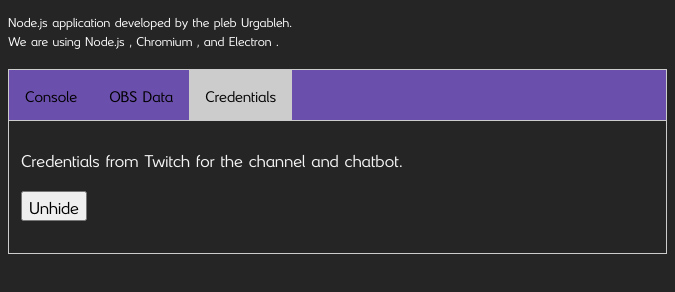
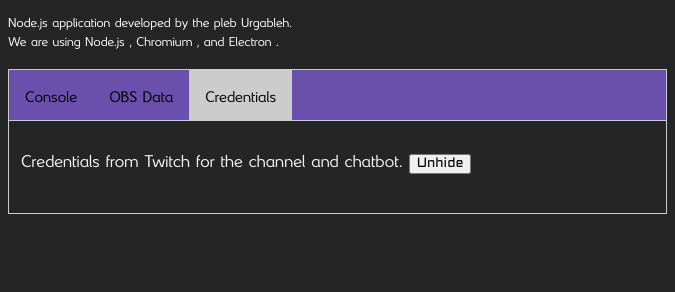
Before and after one commit to Urgableh/Chat-bot-GUI, an Electron app: page index.html in a window 675 px wide. Both pictures are taken after a click on the button "Credentials". Shown: the part 106-398 px from the top of the page. Drawn offline with Linux system fonts and the light colour scheme; no server answers.

Commit message:
Hide/Unhide button moved to inline with Header

```diff
--- a/index.html
+++ b/index.html
@@ -46,8 +46,9 @@
   </div>
 
   <div id="Credentials" class="tabcontent">
-    <p class="yellowPeas">Credentials from Twitch for the channel and chatbot.</p>
-    <input type="button" class="yellowPeas" name="hide" id="hide" value="Unhide" onclick="hiddenf()"/>
+    <p class="yellowPeas">Credentials from Twitch for the channel and chatbot.
+    <input type="button" class="aldrich" name="hide" id="hide" value="Unhide" onclick="hiddenf()"/>
+    </p>
     <pre id="credentials"></pre>
     <script>loadFile('credentials')</script>
   </div>
```
